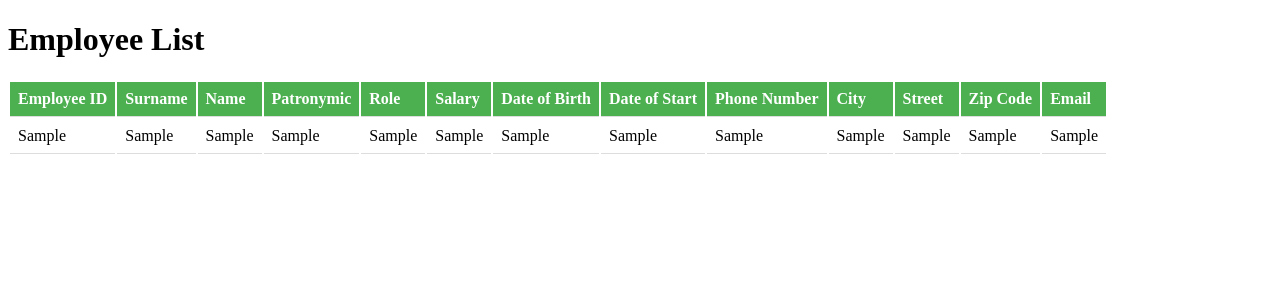
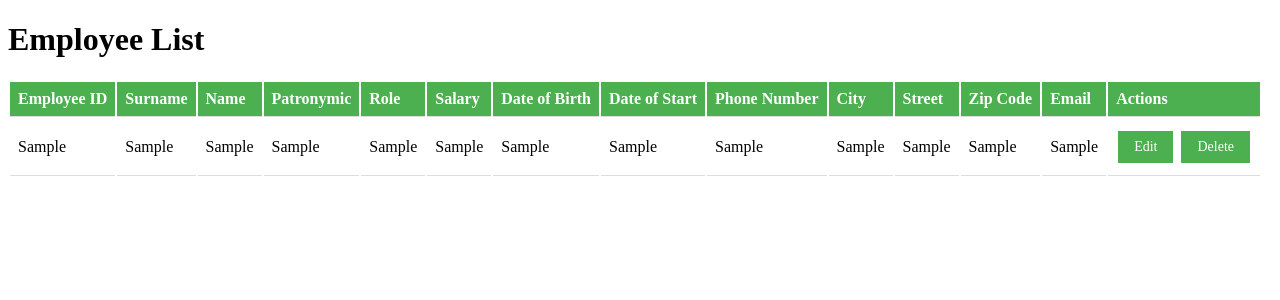
Before and after one commit to Zhenyettta/3LAGODA, a Django app: template back/templates/empl_list.html in a window 1280 px wide. Shown: the top 300 px of the page. Run offline with Django 4.2, Linux system fonts and the light colour scheme; the template is opened without the code that fills it: most values are stand-ins (such as "Sample title", 1, 10 or a date in 2020).

Commit message:
added delete and edit buttons

```diff
--- a/back/templates/empl_list.html
+++ b/back/templates/empl_list.html
@@ -18,6 +18,20 @@ Employee List
         tr:hover {
             background-color: #f5f5f5;
         }
+        .button {
+            background-color: #4CAF50;
+            border: none;
+            color: white;
+            padding: 8px 16px;
+            text-align: center;
+            text-decoration: none;
+            display: inline-block;
+            font-size: 14px;
+            margin: 4px 2px;
+            cursor: pointer;
+        }
+
+
     </style>
 {% endblock %}
 
@@ -39,6 +53,7 @@ Employee List
                 <th>Street</th>
                 <th>Zip Code</th>
                 <th>Email</th>
+                <th>Actions</th>
             </tr>
         </thead>
         <tbody>
@@ -57,6 +72,10 @@ Employee List
                 <td>{{ employee.10 }}</td>
                 <td>{{ employee.11 }}</td>
                 <td>{{ employee.12 }}</td>
+                <td>
+                    <a class="button">Edit</a>
+                    <a class="button">Delete</a>
+                </td>
             </tr>
             {% endfor %}
         </tbody>
```
Also changed, not shown: back/back/views.py (line endings or trailing spaces).
